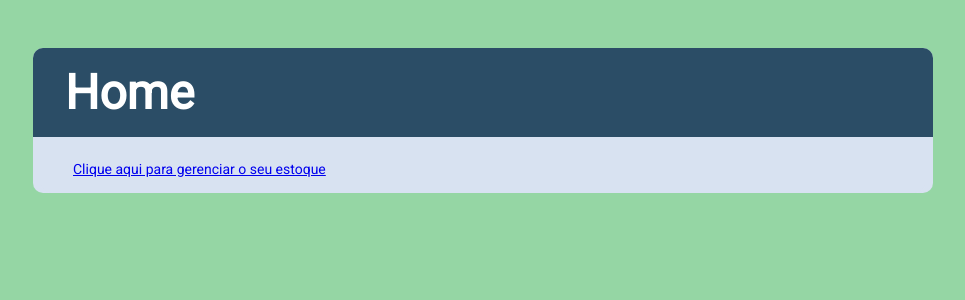
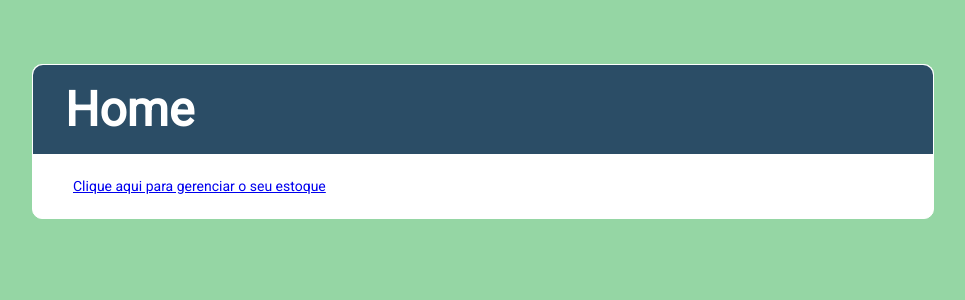
Before and after one commit to lucaspolizeli/stock-manager, a React (Create React App) app in the folder web/: page / in a window 1280 px wide. Shown: the top 300 px of the page, without its empty margins (157-1122 px from the left). Built offline with nearby package versions, Linux system fonts and the light colour scheme.

Commit message:
change header container border and top spacing

```diff
--- a/web/src/components/HeadingContainer/index.js
+++ b/web/src/components/HeadingContainer/index.js
@@ -2,14 +2,19 @@ import React from "react";
 import CustomHeading, { CustomContainer } from "./style";
 import colorPallet from "../../contants/colorPallet";
 
-const Container = ({ heading, centerHeading, children }) => {
+const Container = ({
+  heading,
+  centerHeading,
+  margin = "8vh auto 0",
+  children,
+}) => {
   return (
-    // <CustomContainer maxSize={maxSize} minSize={minSize} padding={padding}>
-    <CustomContainer padding="none" borderRadius="10px" margin="48px auto 0">
+    <CustomContainer padding="none" borderRadius="10px" margin={margin}>
       {heading && (
         <CustomContainer
           padding="none"
           margin="none"
+          border="none"
           borderRadius="10px 10px 0px 0px"
           centerHeading={centerHeading}
           backgroundColor={colorPallet.blue.high}
@@ -17,7 +22,7 @@ const Container = ({ heading, centerHeading, children }) => {
           <CustomHeading>{heading}</CustomHeading>
         </CustomContainer>
       )}
-      <CustomContainer borderRadius="0px 0px 10px 10px">
+      <CustomContainer borderRadius="0px 0px 10px 10px" border="none">
         {children}
       </CustomContainer>
     </CustomContainer>
--- a/web/src/components/HeadingContainer/style.js
+++ b/web/src/components/HeadingContainer/style.js
@@ -1,10 +1,10 @@
 import styled from "styled-components";
-import colorPallet from "../../contants/colorPallet";
 
 const defaultMinWidth = "300px";
 const defaultMaxWidth = "900px";
 const defaultPadding = "16px 32px";
 const defaultHeadingFontSize = "48px";
+const defaultBorder = "1px solid #fff";
 const defaultBorderRadius = "10px";
 const defaultMargin = "8px";
 const defaultTextAlign = "left";
@@ -23,8 +23,9 @@ export const CustomContainer = styled.div`
   text-align: ${(props) => (props.centerHeading ? "center" : defaultTextAlign)};
   min-width: ${(props) => props.minWidht || defaultMinWidth};
   max-width: ${(props) => props.maxWidht || defaultMaxWidth};
+  border: ${(props) => props.border || defaultBorder};
   border-radius: ${(props) => props.borderRadius || defaultBorderRadius};
   padding: ${(props) => props.padding || defaultPadding};
   margin: ${(props) => props.margin || defaultMargin};
-  background: ${(props) => props.backgroundColor || colorPallet.blue.lighter};
+  background: ${(props) => props.backgroundColor || "#fff"};
 `;
```
